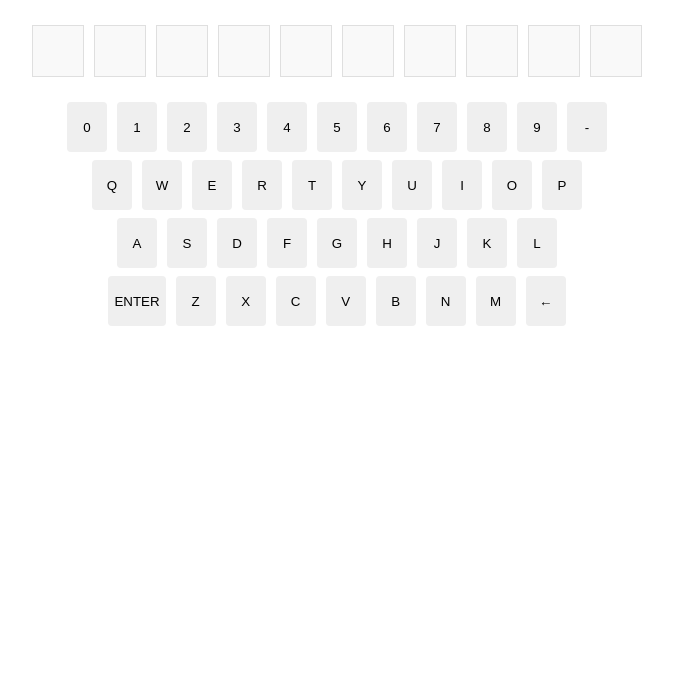
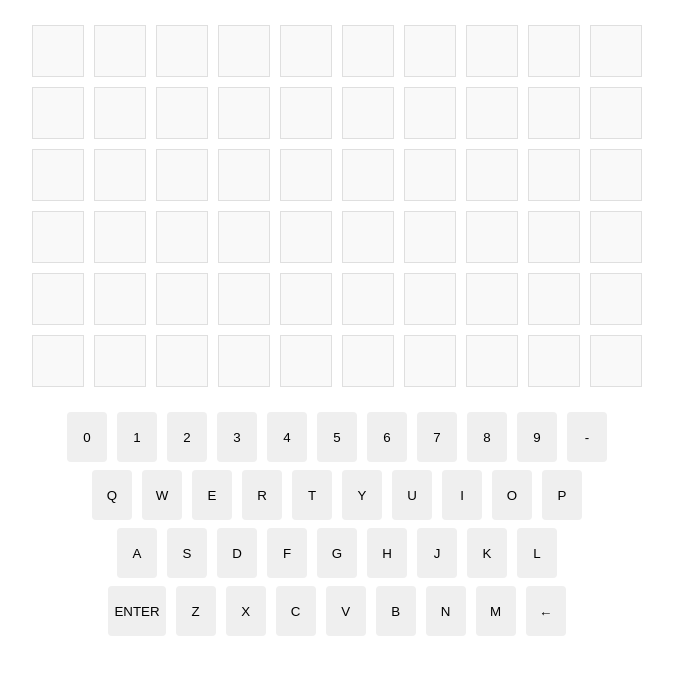
Before and after one commit to PMxdxd/wordle-clone, a React (Vite) app: page / in a window 1280 px wide. Shown: the top 674 px of the page, without its empty margins (303-976 px from the left). Built offline with nearby package versions, Linux system fonts and the light colour scheme.

Commit message:
feat:ボード実装

```diff
--- a/src/components/board/Board.tsx
+++ b/src/components/board/Board.tsx
@@ -1,5 +1,7 @@
 import { CompletedRow } from "./CompletedRow";
 import { CurrentRow } from "./CurrentRow";
+import { MAX_WORD_LENGTH, MAX_CHALLENGES } from "../../constants/settings";
+import { EmptyRow } from "./EmptyRow";
 
 type Props = {
   guesses: string[];
@@ -7,14 +9,19 @@ type Props = {
 };
 
 export const Board = ({ guesses, currentGuess }: Props) => {
+  const empties =
+    guesses.length < MAX_CHALLENGES - 1
+      ? Array.from(Array(MAX_CHALLENGES - 1 - guesses.length))
+      : [];
   return (
     <div className="board">
-      {guesses.map((guess,i) => (
-         <CompletedRow key={i} guess={guess}/>
+      {guesses.map((guess, i) => (
+        <CompletedRow key={i} guess={guess} />
       ))}
-
-      <CurrentRow guess={currentGuess} />
-
+      {guesses.length < MAX_CHALLENGES  && <CurrentRow guess={currentGuess} />}
+      {empties.map((_, i) => (
+        <EmptyRow key={i} />
+      ))}
     </div>
   );
 };
--- /dev/null
+++ b/src/components/board/EmptyRow.tsx
@@ -0,0 +1,14 @@
+import { MAX_WORD_LENGTH } from "../../constants/settings";
+import { Tile } from "./Tile";
+
+export const EmptyRow = () => {
+  const emptyCells = Array.from(Array(MAX_WORD_LENGTH));
+
+  return (
+    <div className="row">
+      {emptyCells.map((_,i) => (
+        <Tile key={i} />
+      ))}
+    </div>
+  );
+};
--- a/src/lib/statuses.ts
+++ b/src/lib/statuses.ts
@@ -19,7 +19,6 @@ export const getKeyStatuses = (
       }
 
       if (charObj[letter] !== "correct") {
-        //make status present
         return (charObj[letter] = "present");
       }
     });
@@ -31,12 +30,10 @@ export const getGuessStatuses = (guess: string): CharStatus[] => {
   const splitSolution = solution.split('')
   const splitGuess = guess.split('')
 
-
   const solutionCharsTaken = splitSolution.map((_) => false)
 
   const statuses: CharStatus[] = Array.from(Array(guess.length))
 
-  // handle all correct cases first
   splitGuess.forEach((letter, i) => {
     if (letter === splitSolution[i]) {
       statuses[i] = 'correct'
@@ -49,12 +46,10 @@ export const getGuessStatuses = (guess: string): CharStatus[] => {
     if (statuses[i]) return
 
     if (!splitSolution.includes(letter)) {
-      // handles the absent case
       statuses[i] = 'absent'
       return
     }
 
-    // now we are left with "present"s
     const indexOfPresentChar = splitSolution.findIndex(
       (x, index) => x === letter && !solutionCharsTaken[index]
     )
```
